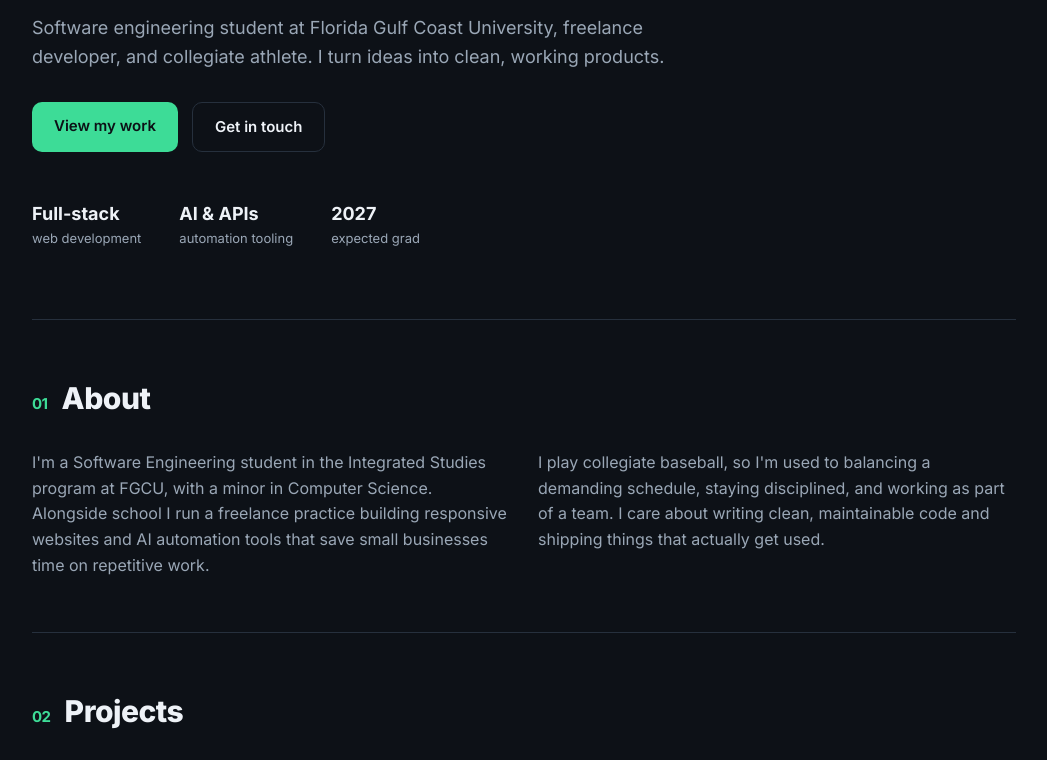
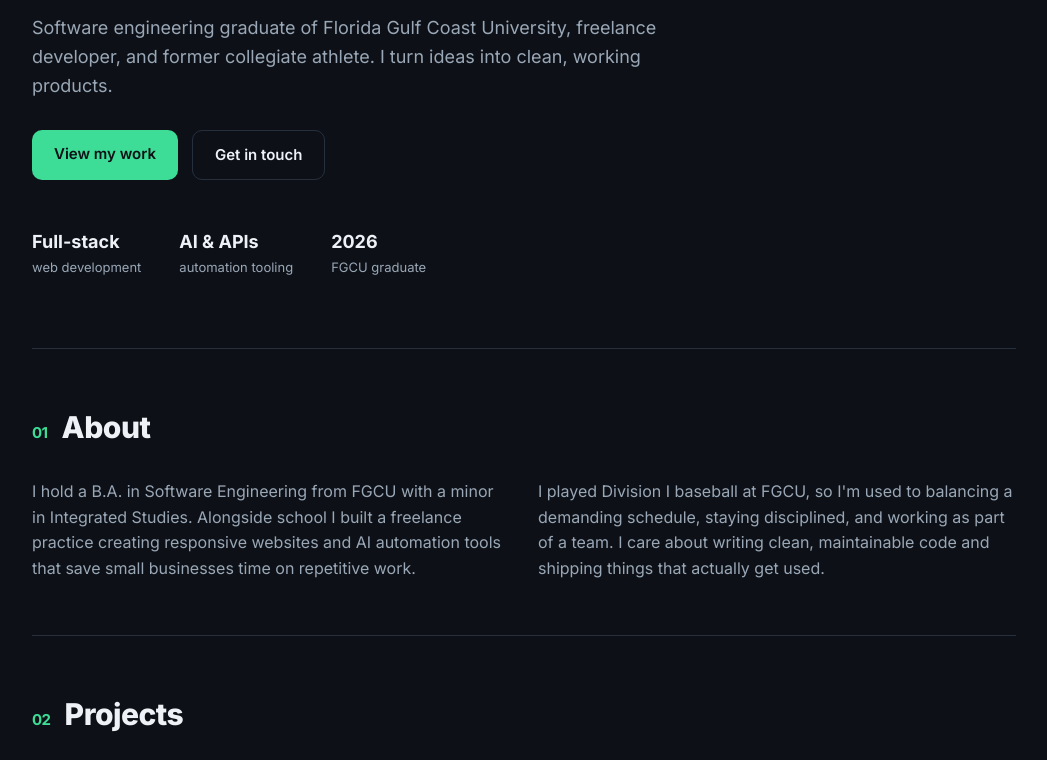
Before and after one commit to drewwork6-source/portfolio, a plain HTML site: page index.html in a window 1280 px wide. Shown: the part 478-1238 px from the top of the page, without its empty margins (116-1163 px from the left). Drawn offline with Linux system fonts and the light colour scheme.

Commit message:
Correct education and athletics details
Graduation is 2026, not an expected 2027, and the degree is a B.A. in
Software Engineering with a minor in Integrated Studies — the previous
copy had the major and minor inverted. Baseball moved to past tense.

Co-Authored-By: Claude Opus 4.7 <noreply@anthropic.com>

```diff
--- a/index.html
+++ b/index.html
@@ -27,7 +27,7 @@
     <section class="hero">
       <p class="eyebrow">Software &amp; Web Developer</p>
       <h1>Hi, I'm Drew Seidel.<br />I build <span class="grad">fast websites</span> and <span class="grad">AI automation</span> for small businesses.</h1>
-      <p class="lead">Software engineering student at Florida Gulf Coast University, freelance developer, and collegiate athlete. I turn ideas into clean, working products.</p>
+      <p class="lead">Software engineering graduate of Florida Gulf Coast University, freelance developer, and former collegiate athlete. I turn ideas into clean, working products.</p>
       <div class="hero-actions">
         <a href="#projects" class="btn primary">View my work</a>
         <a href="#contact" class="btn ghost">Get in touch</a>
@@ -35,7 +35,7 @@
       <div class="stats">
         <div><strong>Full-stack</strong><span>web development</span></div>
         <div><strong>AI &amp; APIs</strong><span>automation tooling</span></div>
-        <div><strong>2027</strong><span>expected grad</span></div>
+        <div><strong>2026</strong><span>FGCU graduate</span></div>
       </div>
     </section>
 
@@ -43,14 +43,14 @@
       <h2 class="sec-title"><span>01</span> About</h2>
       <div class="about-grid">
         <p>
-          I'm a Software Engineering student in the Integrated Studies program at FGCU, with a minor in
-          Computer Science. Alongside school I run a freelance practice building responsive websites and
-          AI automation tools that save small businesses time on repetitive work.
+          I hold a B.A. in Software Engineering from FGCU with a minor in Integrated Studies. Alongside
+          school I built a freelance practice creating responsive websites and AI automation tools that
+          save small businesses time on repetitive work.
         </p>
         <p>
-          I play collegiate baseball, so I'm used to balancing a demanding schedule, staying disciplined,
-          and working as part of a team. I care about writing clean, maintainable code and shipping things
-          that actually get used.
+          I played Division I baseball at FGCU, so I'm used to balancing a demanding schedule, staying
+          disciplined, and working as part of a team. I care about writing clean, maintainable code and
+          shipping things that actually get used.
         </p>
       </div>
     </section>
```
